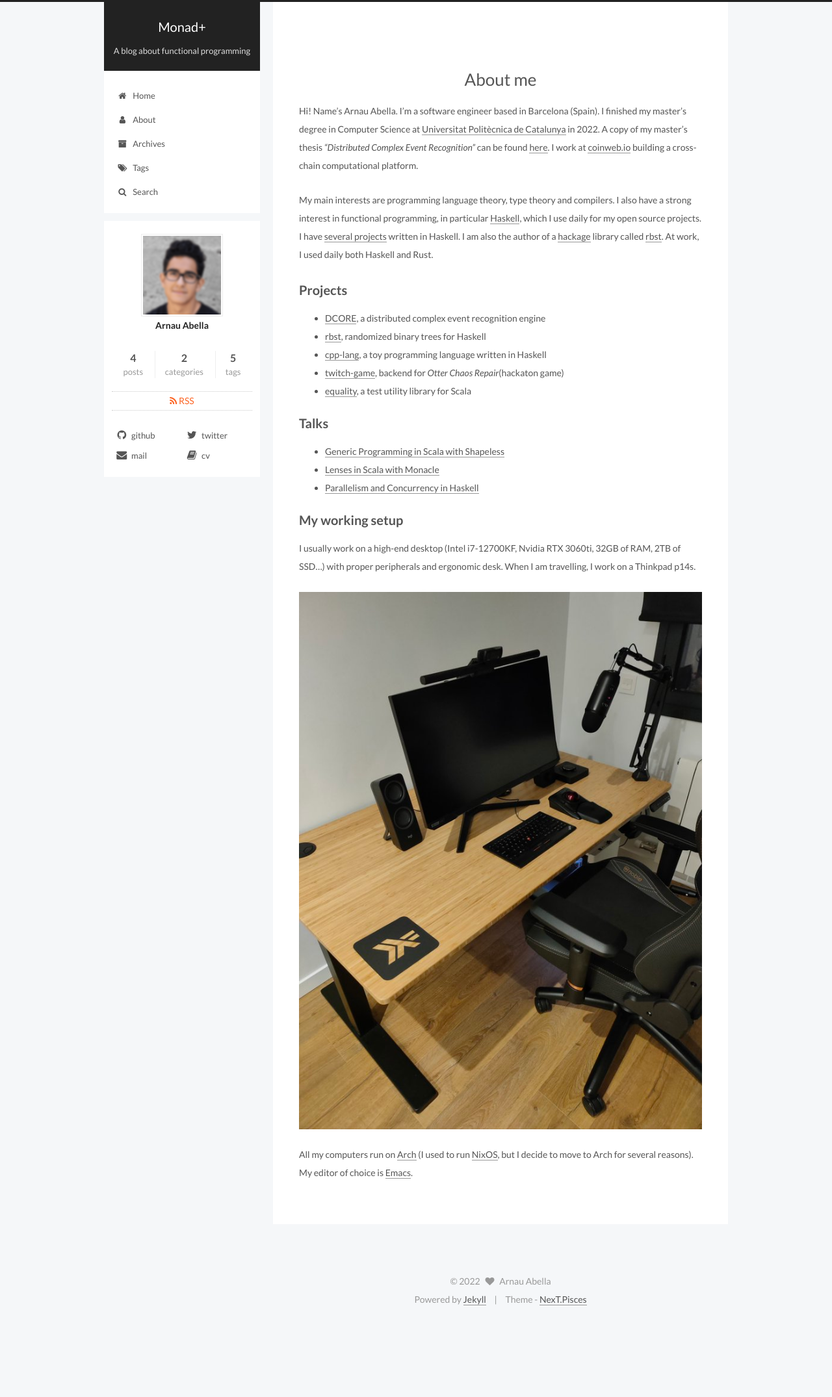
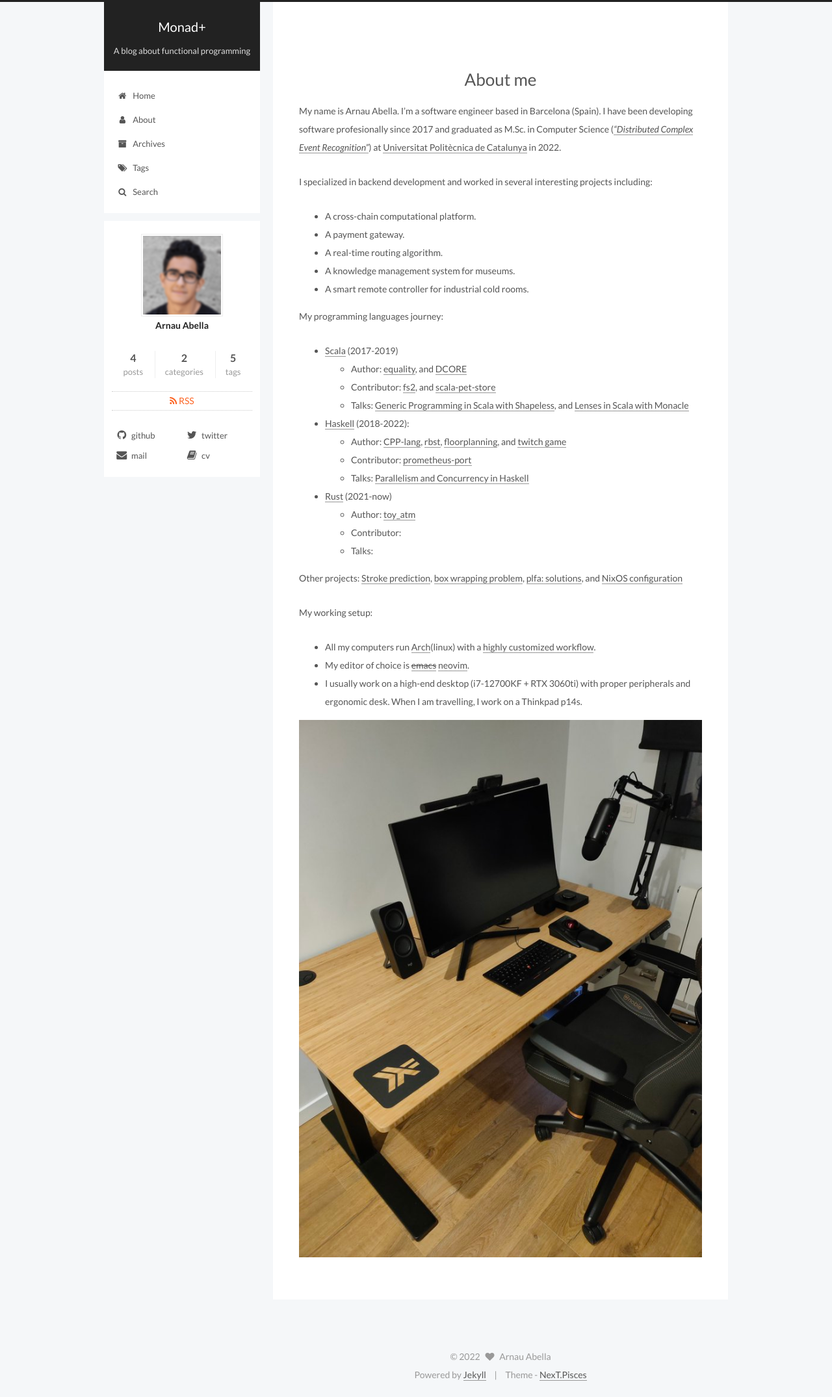
Before and after one commit to monadplus/monadplus.github.io, a Jekyll site: the page built from about/index.md, in a window 1280 px wide. Shown: the whole page at 65% size. Built offline with Jekyll 4.4.1, drawn with Linux system fonts in a browser that asks for light colours; comment, search, counter and statistics services are not loaded; before the commit the page ends 2034 px from its top, so only the background shows below that.

Commit message:
Update about.me

```diff
--- a/about/index.md
+++ b/about/index.md
@@ -3,28 +3,34 @@ layout: page
 type: about
 ---
 
-Hi! Name's Arnau Abella. I'm a software engineer based in Barcelona (Spain). I finished my master's degree in Computer Science at [Universitat Politècnica de Catalunya](https://www.fib.upc.edu/) in 2022. A copy of my master's thesis _"Distributed Complex Event Recognition"_ can be found [here](/assets/documents/thesis.pdf). I work at [coinweb.io](https://coinweb.io/) building a cross-chain computational platform.
+My name is Arnau Abella. I'm a software engineer based in Barcelona (Spain). I have been developing software profesionally since 2017 and graduated as M.Sc. in Computer Science ([_"Distributed Complex Event Recognition"_](/assets/documents/thesis.pdf)) at [Universitat Politècnica de Catalunya](https://www.fib.upc.edu/) in 2022.
 
-My main interests are programming language theory, type theory and compilers. I also have a strong interest in functional programming, in particular [Haskell](https://www.haskell.org/), which I use daily for my open source projects. I have [several projects](https://github.com/monadplus?tab=repositories&q=&type=&language=haskell) written in Haskell. I am also the author of a [hackage](https://hackage.haskell.org/) library called [rbst](https://hackage.haskell.org/package/rbst). At work, I used daily both Haskell and Rust.
+I specialized in backend development and worked in several interesting projects including:
+- A cross-chain computational platform.
+- A payment gateway.
+- A real-time routing algorithm.
+- A knowledge management system for museums.
+- A smart remote controller for industrial cold rooms.
 
-## Projects
+My programming languages journey:
+- [Scala](https://scala-lang.org/) (2017-2019)
+  - Author: [equality](https://github.com/monadplus/equality), and [DCORE](https://github.com/dtim-upc/DCORE)
+  - Contributor: [fs2](https://github.com/typelevel/fs2), and [scala-pet-store](https://github.com/pauljamescleary/scala-pet-store)
+  - Talks: [Generic Programming in Scala with Shapeless](https://github.com/monadplus/intro-shapeless), and [Lenses in Scala with Monacle](https://github.com/monadplus/scala-lenses)
+- [Haskell](https://www.haskell.org/) (2018-2022):
+  - Author: [CPP-lang](https://github.com/monadplus/CPP-lang), [rbst](https://hackage.haskell.org/package/rbst), [floorplanning](https://github.com/monadplus/floorplanning), and [twitch game](https://github.com/monadplus/twitch-game)
+  - Contributor: [prometheus-port](https://github.com/on-ramp/prometheus-port)
+  - Talks: [Parallelism and Concurrency in Haskell](https://github.com/monadplus/parconc-notes/tree/main/talk)
+- [Rust](https://www.rust-lang.org/) (2021-now)
+  - Author: [toy_atm](https://github.com/monadplus/toy_atm)
+  - Contributor:
+  - Talks:
 
-- [DCORE](https://github.com/dtim-upc/DCORE), a distributed complex event recognition engine
-- [rbst](https://hackage.haskell.org/package/rbst), randomized binary trees for Haskell
-- [cpp-lang](https://github.com/monadplus/CPP-lang), a toy programming language written in Haskell
-- [twitch-game](https://github.com/monadplus/twitch-game/), backend for _Otter Chaos Repair_(hackaton game)
-- [equality](https://monadplus.github.io/equality/), a test utility library for Scala
+Other projects: [Stroke prediction](https://github.com/monadplus/ml-project), [box wrapping problem](https://github.com/monadplus/box_wrapping_problem), [plfa: solutions](https://github.com/monadplus/plfa-solutions), and [NixOS configuration](https://github.com/monadplus/nixconfig)
 
-## Talks
-
-- [Generic Programming in Scala with Shapeless](https://github.com/monadplus/intro-shapeless)
-- [Lenses in Scala with Monacle](https://github.com/monadplus/scala-lenses)
-- [Parallelism and Concurrency in Haskell](https://github.com/monadplus/parconc-notes/tree/main/talk)
-
-## My working setup
-
-I usually work on a high-end desktop (Intel i7-12700KF, Nvidia RTX 3060ti, 32GB of RAM, 2TB of SSD...) with proper peripherals and ergonomic desk. When I am travelling, I work on a Thinkpad p14s.
+My working setup:
+- All my computers run [Arch](https://archlinux.org/)(linux) with a [highly customized workflow](https://github.com/monadplus/dotfiles).
+- My editor of choice is ~~[emacs](https://www.gnu.org/software/emacs/)~~ [neovim](https://github.com/neovim/neovim).
+- I usually work on a high-end desktop (i7-12700KF + RTX 3060ti) with proper peripherals and ergonomic desk. When I am travelling, I work on a Thinkpad p14s.
 
 ![desktop setup](/assets/images/desktop_setup.jpg)
-
-All my computers run on [Arch](https://github.com/monadplus/dotfiles) (I used to run [NixOS](https://github.com/monadplus/nixconfig), but I decide to move to Arch for several reasons). My editor of choice is [Emacs](https://www.gnu.org/software/emacs/).
```
